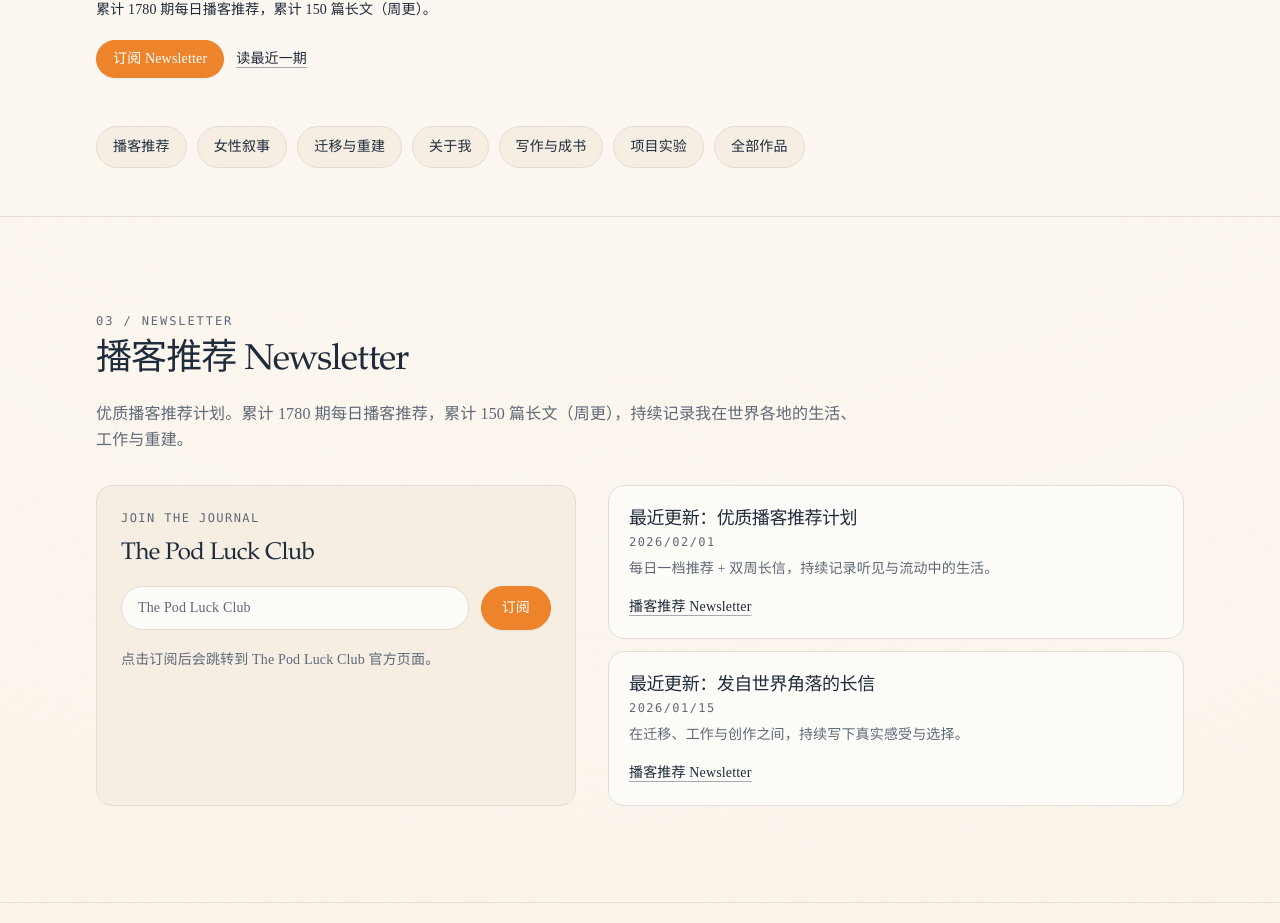
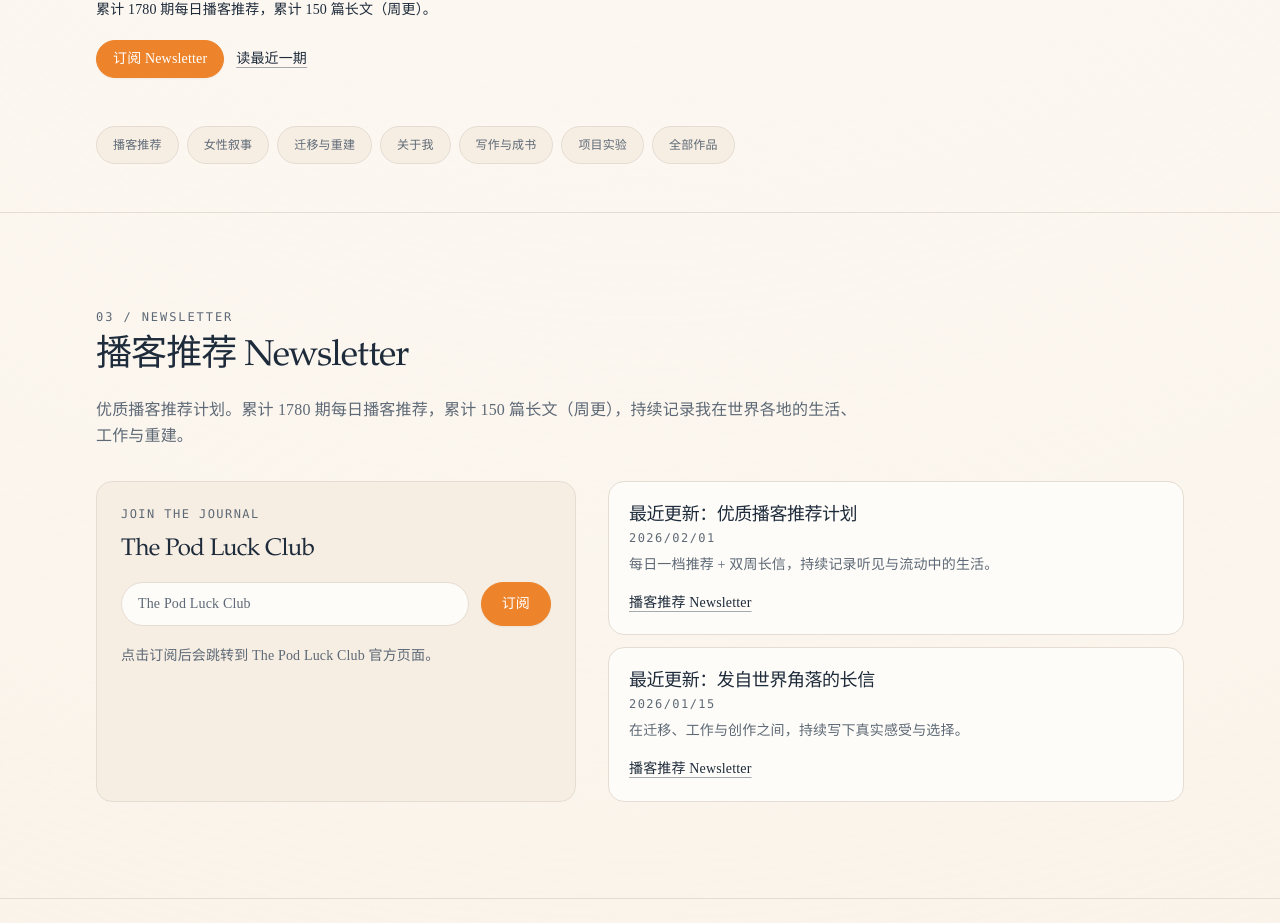
Before and after one commit to bluebluegrass/simona, a Next.js app: page / in a window 1280 px wide. Shown: the part 2338-3261 px from the top of the page. Built offline with nearby package versions, Linux system fonts and the light colour scheme.

Commit message:
Extract reusable badge and tag patterns

```diff
--- a/app/page.tsx
+++ b/app/page.tsx
@@ -1,4 +1,5 @@
 import type { Metadata } from "next";
+import Badge from "@/components/Badge";
 import Card from "@/components/Card";
 import EditorialCard from "@/components/EditorialCard";
 import EditorialList from "@/components/EditorialList";
@@ -7,6 +8,7 @@ import Hero from "@/components/Hero";
 import LifeInMotion from "@/components/LifeInMotion/LifeInMotion";
 import Section from "@/components/Section";
 import SubscribeForm from "@/components/SubscribeForm";
+import TagList from "@/components/TagList";
 import { siteData } from "@/content/site";
 import { isInternalHref, withBasePath } from "@/lib/basePath";
 
@@ -80,17 +82,10 @@ export default function HomePage() {
 
       <section className="pb-8 md:pb-12">
         <div className="mx-auto max-w-6xl px-5 md:px-8">
-          <div className="flex flex-wrap gap-2.5">
-            {homeExplore.items.map((item) => (
-              <a
-                key={`${item.label}-${item.href}`}
-                href={withBasePath(item.href)}
-                className="rounded-full border border-border bg-surface px-4 py-2.5 text-sm text-ink no-underline transition-colors hover:bg-card hover:text-ink hover:no-underline"
-              >
-                {item.label}
-              </a>
-            ))}
-          </div>
+          <TagList
+            items={homeExplore.items.map((item) => ({ label: item.label, href: withBasePath(item.href) }))}
+            linkClassName="px-4 py-2.5 text-sm text-ink"
+          />
         </div>
       </section>
 
@@ -151,9 +146,9 @@ export default function HomePage() {
               description="根据《噢妈妈》的部分采访整理成文稿"
             >
               <div className="mt-4 flex flex-wrap gap-2">
-                <span className="rounded-full border border-border bg-surface px-3 py-1 text-xs text-muted">2025-02</span>
-                <span className="rounded-full border border-border bg-surface px-3 py-1 text-xs text-muted">168,311字</span>
-                <span className="rounded-full border border-border bg-surface px-3 py-1 text-xs text-muted">纪实</span>
+                <Badge>2025-02</Badge>
+                <Badge>168,311字</Badge>
+                <Badge>纪实</Badge>
               </div>
               <a
                 href={isInternalHref(featuredBook.url) ? withBasePath(featuredBook.url) : featuredBook.url}
--- a/app/podcasts/page.tsx
+++ b/app/podcasts/page.tsx
@@ -1,6 +1,7 @@
+import Section from "@/components/Section";
+import TagList from "@/components/TagList";
 import type { Metadata } from "next";
 import Card from "@/components/Card";
-import Section from "@/components/Section";
 import { siteData } from "@/content/site";
 import { isInternalHref, withBasePath } from "@/lib/basePath";
 
@@ -24,23 +25,15 @@ export default function PodcastsPage() {
       <div className="grid gap-6 md:grid-cols-2">
         {podcastsHosted.items.map((podcast) => (
           <Card key={podcast.id} title={podcast.title} description={podcast.description} imageSrc={podcast.coverImage} imageAlt={podcast.title}>
-              <div className="flex flex-wrap gap-2">
-                {platformOrder.map(({ key, label }) => {
-                  const url = podcast.platformLinks?.[key] ?? podcast.links[key];
-                  if (!url) return null;
-                  return (
-                  <a
-                    key={key}
-                    href={isInternalHref(url) ? withBasePath(url) : url}
-                    className="rounded-full border border-border bg-surface px-3 py-1 text-xs text-muted transition-colors hover:bg-card hover:text-ink"
-                    target={url.startsWith("http") ? "_blank" : undefined}
-                    rel={url.startsWith("http") ? "noreferrer noopener" : undefined}
-                  >
-                    {label}
-                  </a>
-                  );
-                })}
-              </div>
+              <TagList
+                items={platformOrder
+                  .map(({ key, label }) => {
+                    const url = podcast.platformLinks?.[key] ?? podcast.links[key];
+                    if (!url) return null;
+                    return { label, href: isInternalHref(url) ? withBasePath(url) : url };
+                  })
+                  .filter(Boolean) as Array<{ label: string; href: string }>}
+              />
               <div className="flex flex-wrap items-center gap-x-3 gap-y-2 text-xs text-muted">
                 <span className="text-muted">从这里开始</span>
                 {podcast.startHere.slice(0, 3).map((item) => (
--- /dev/null
+++ b/components/Badge.tsx
@@ -0,0 +1,15 @@
+import { ReactNode } from "react";
+import { cx } from "@/lib/cx";
+
+type BadgeProps = {
+  children: ReactNode;
+  className?: string;
+};
+
+export default function Badge({ children, className }: BadgeProps) {
+  return (
+    <span className={cx("rounded-full border border-border bg-surface px-3 py-1 text-xs text-muted", className)}>
+      {children}
+    </span>
+  );
+}
--- a/components/BookShowcase.tsx
+++ b/components/BookShowcase.tsx
@@ -1,6 +1,8 @@
 "use client";
 
+import Badge from "@/components/Badge";
 import Link from "next/link";
+import TagList from "@/components/TagList";
 import { useMemo, useState } from "react";
 import { withBasePath } from "@/lib/basePath";
 
@@ -55,19 +57,15 @@ export default function BookShowcase({ coverImage, fallbackTitle, description, i
         <p className="mt-3 text-sm leading-relaxed text-muted md:text-base">{item.subtitle}</p>
 
         <div className="mt-4 flex flex-wrap gap-2">
-          <span className="rounded-full border border-border bg-surface px-3 py-1 text-xs text-muted">{item.publishDate}</span>
-          <span className="rounded-full border border-border bg-surface px-3 py-1 text-xs text-muted">{formatWordCount(item.wordCount)}</span>
-          <span className="rounded-full border border-border bg-surface px-3 py-1 text-xs text-muted">{item.category}</span>
+          <Badge>{item.publishDate}</Badge>
+          <Badge>{formatWordCount(item.wordCount)}</Badge>
+          <Badge>{item.category}</Badge>
         </div>
 
         <p className="mt-5 max-w-2xl text-sm leading-relaxed text-muted md:text-base">{description}</p>
 
-        <div className="mt-5 flex flex-wrap gap-2">
-          {item.topics.map((topic) => (
-            <span key={topic} className="rounded-full border border-border bg-surface px-3 py-1 text-xs text-muted">
-              {topic}
-            </span>
-          ))}
+        <div className="mt-5">
+          <TagList items={item.topics} />
         </div>
 
         <div className="mt-7 flex flex-wrap gap-3">
--- /dev/null
+++ b/components/TagList.tsx
@@ -0,0 +1,54 @@
+import Badge from "@/components/Badge";
+import { isInternalHref, withBasePath } from "@/lib/basePath";
+
+type TagItem =
+  | string
+  | {
+      label: string;
+      href?: string;
+    };
+
+type TagListProps = {
+  items: readonly TagItem[];
+  linkClassName?: string;
+  itemClassName?: string;
+};
+
+export default function TagList({ items, linkClassName, itemClassName }: TagListProps) {
+  return (
+    <div className="flex flex-wrap gap-2">
+      {items.map((item) => {
+        if (typeof item === "string") {
+          return (
+            <Badge key={item} className={itemClassName}>
+              {item}
+            </Badge>
+          );
+        }
+
+        const href = item.href ? (isInternalHref(item.href) ? withBasePath(item.href) : item.href) : undefined;
+        const isExternal = item.href?.startsWith("http");
+
+        if (!href) {
+          return (
+            <Badge key={item.label} className={itemClassName}>
+              {item.label}
+            </Badge>
+          );
+        }
+
+        return (
+          <a
+            key={`${item.label}-${href}`}
+            href={href}
+            className={`rounded-full border border-border bg-surface px-3 py-1 text-xs text-muted no-underline transition-colors hover:bg-card hover:text-ink hover:no-underline ${linkClassName ?? ""}`}
+            target={isExternal ? "_blank" : undefined}
+            rel={isExternal ? "noreferrer noopener" : undefined}
+          >
+            {item.label}
+          </a>
+        );
+      })}
+    </div>
+  );
+}
```
